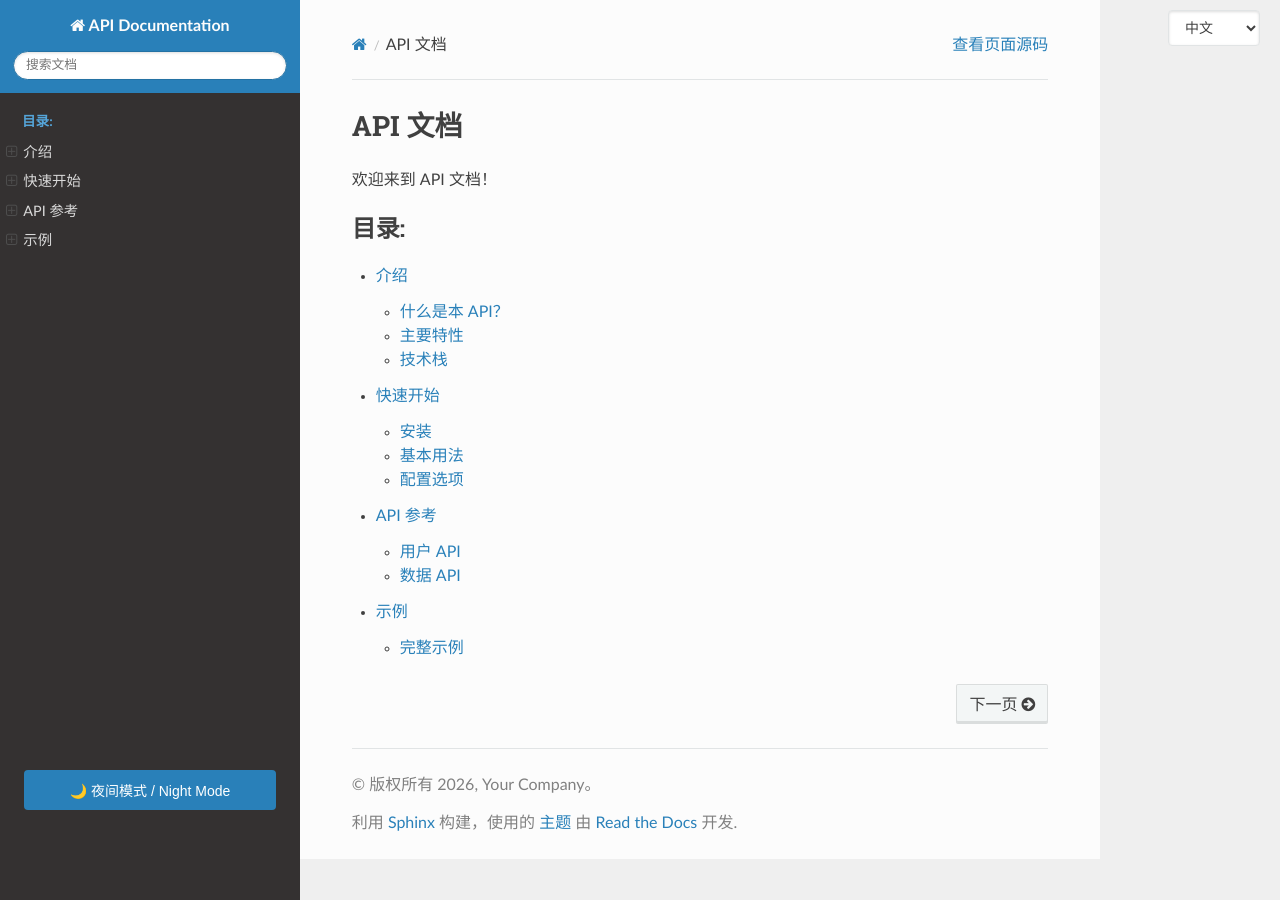
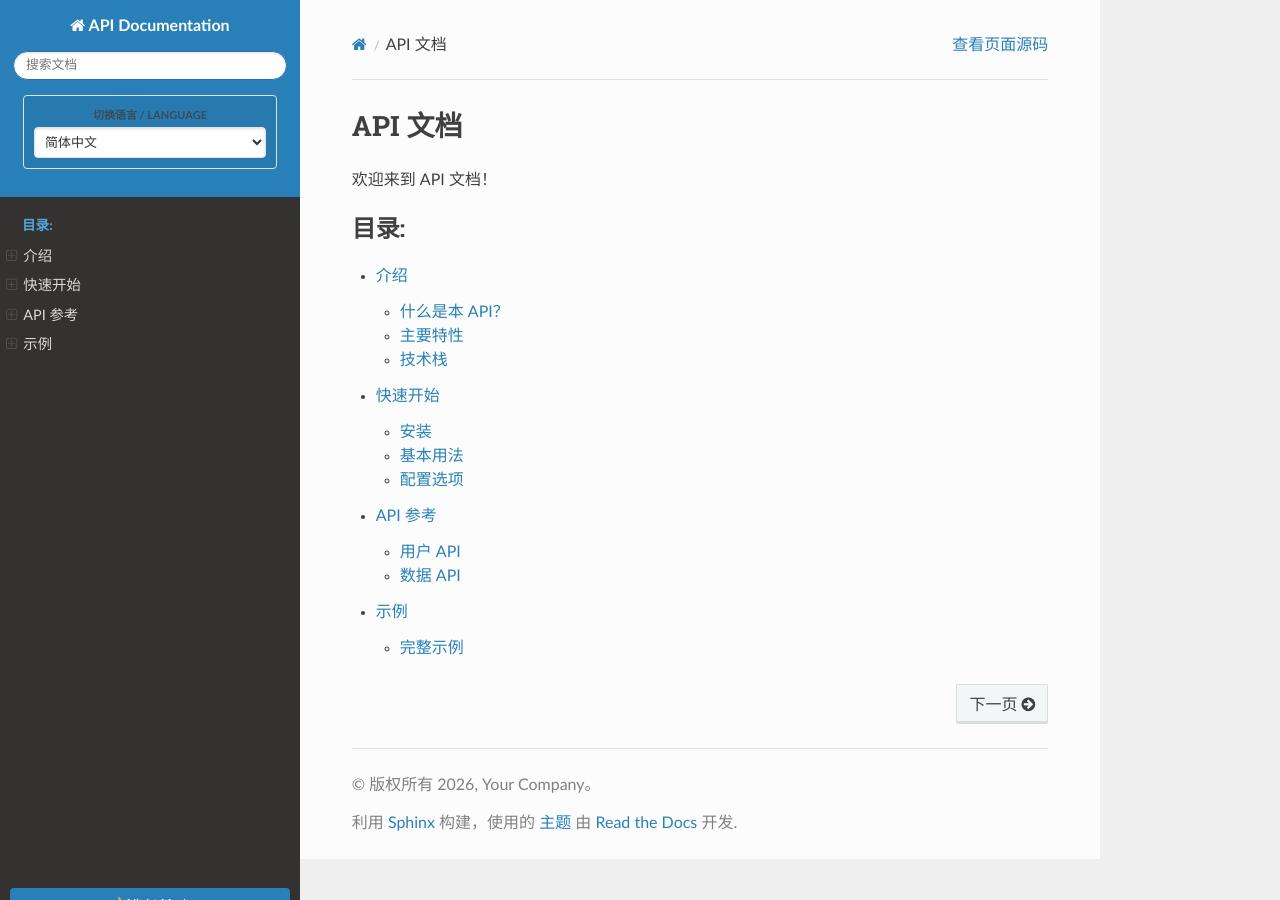
Before and after one commit to john3021454052-ship-it/doc, a Sphinx documentation site: the page built from docs/source/index.rst, in a window 1280 px wide. Built offline with Sphinx 7.4.7 and the Read the Docs theme 3.1.0, drawn with Linux system fonts in a browser that asks for light colours.

Commit message:
Reimplement language switching with localized sidebar and content support

```diff
--- a/docs/source/_static/custom.css
+++ b/docs/source/_static/custom.css
@@ -75,25 +75,20 @@ body.dark-mode .wy-side-nav-search input[type="text"] {
 
 /* Theme toggle button */
 .theme-toggle {
-    position: absolute;
-    bottom: 80px;
-    left: 0;
-    width: 100%;
-    padding: 10px;
-    background: transparent;
-    border: none;
+    margin-top: 20px;
+    padding: 0 10px;
     text-align: center;
 }
 
 .theme-toggle button {
-    width: 90%;
-    padding: 10px 15px;
+    width: 100%;
+    padding: 8px 15px;
     background-color: #2980b9;
     color: white;
     border: none;
     border-radius: 4px;
     cursor: pointer;
-    font-size: 14px;
+    font-size: 13px;
     transition: background-color 0.3s;
 }
 
@@ -109,28 +104,43 @@ body.dark-mode .theme-toggle button:hover {
     background-color: #66b3ff;
 }
 
-/* Language switcher */
-.language-switcher {
-    position: absolute;
-    top: 10px;
-    right: 20px;
-    z-index: 1000;
+/* Language switcher in sidebar */
+.language-switcher-sidebar {
+    margin: 15px 10px;
+    padding: 10px;
+    background: rgba(0,0,0,0.05);
+    border-radius: 4px;
+    border: 1px solid var(--border-color);
 }
 
-.language-switcher select {
-    padding: 8px 12px;
-    border: 1px solid var(--border-color);
+body.dark-mode .language-switcher-sidebar {
+    background: rgba(255,255,255,0.05);
+}
+
+.language-switcher-sidebar label {
+    display: block;
+    font-size: 11px;
+    font-weight: bold;
+    color: var(--text-color);
+    margin-bottom: 5px;
+    text-transform: uppercase;
+    opacity: 0.8;
+}
+
+.language-switcher-sidebar select {
+    width: 100%;
+    padding: 6px;
     border-radius: 4px;
     background-color: white;
-    color: var(--text-color);
-    font-size: 14px;
+    color: #333;
+    border: 1px solid var(--border-color);
+    font-size: 13px;
     cursor: pointer;
 }
 
-body.dark-mode .language-switcher select {
+body.dark-mode .language-switcher-sidebar select {
     background-color: #3c3c3c;
     color: #d4d4d4;
-    border-color: var(--border-color);
 }
 
 /* Code block enhancements */
@@ -214,11 +224,7 @@ body.dark-mode .highlight pre.line-numbers .line::before {
 
 /* Responsive adjustments */
 @media screen and (max-width: 768px) {
-    .language-switcher {
-        right: 10px;
-    }
-
     .theme-toggle {
-        bottom: 60px;
+        margin-top: 10px;
     }
 }
--- a/docs/source/_static/custom.js
+++ b/docs/source/_static/custom.js
@@ -1,4 +1,8 @@
-// Theme management
+/**
+ * Theme and Language Management for Sphinx RTD Theme
+ */
+
+// Theme management (Dark/Light mode)
 class ThemeManager {
     constructor() {
         this.isDark = localStorage.getItem('theme') === 'dark';
@@ -29,6 +33,14 @@ class ThemeManager {
         const navSide = document.querySelector('.wy-nav-side');
         if (!navSide) return;
 
+        // Create container for buttons in sidebar
+        let sidebarControls = document.querySelector('.sidebar-controls');
+        if (!sidebarControls) {
+            sidebarControls = document.createElement('div');
+            sidebarControls.className = 'sidebar-controls';
+            navSide.appendChild(sidebarControls);
+        }
+
         const toggleDiv = document.createElement('div');
         toggleDiv.className = 'theme-toggle';
 
@@ -39,18 +51,18 @@ class ThemeManager {
         button.addEventListener('click', () => this.toggle());
 
         toggleDiv.appendChild(button);
-        navSide.appendChild(toggleDiv);
+        sidebarControls.appendChild(toggleDiv);
     }
 
     updateButtonText(button) {
         const btn = button || document.getElementById('theme-toggle-btn');
         if (btn) {
-            btn.textContent = this.isDark ? '☀️ 白天模式 / Day Mode' : '🌙 夜间模式 / Night Mode';
+            btn.textContent = this.isDark ? '☀️ Day Mode' : '🌙 Night Mode';
         }
     }
 }
 
-// Language switcher
+// Language switcher logic
 class LanguageSwitcher {
     constructor() {
         this.currentLang = this.detectLanguage();
@@ -59,7 +71,6 @@ class LanguageSwitcher {
 
     detectLanguage() {
         const path = window.location.pathname;
-        // Check if we're in the English build or English content path
         if (path.includes('/html-en/') || path.includes('/en/') || path.includes('index_en.html')) {
             return 'en';
         }
@@ -68,70 +79,95 @@ class LanguageSwitcher {
 
     init() {
         this.createSwitcher();
+        this.persistPreference();
+    }
+
+    persistPreference() {
+        localStorage.setItem('preferred_lang', this.currentLang);
     }
 
     createSwitcher() {
-        const navContent = document.querySelector('.wy-nav-content');
-        if (!navContent) return;
+        const sideNavSearch = document.querySelector('.wy-side-nav-search');
+        if (!sideNavSearch) return;
 
         const switcherDiv = document.createElement('div');
-        switcherDiv.className = 'language-switcher';
+        switcherDiv.className = 'language-switcher-sidebar';
+
+        const label = document.createElement('label');
+        label.textContent = this.currentLang === 'zh' ? '切换语言 / Language' : 'Language / 语言';
 
         const select = document.createElement('select');
         select.id = 'language-select';
 
         const optionZh = document.createElement('option');
         optionZh.value = 'zh';
-        optionZh.textContent = '中文';
+        optionZh.textContent = '简体中文';
+        optionZh.selected = this.currentLang === 'zh';
 
         const optionEn = document.createElement('option');
         optionEn.value = 'en';
         optionEn.textContent = 'English';
+        optionEn.selected = this.currentLang === 'en';
 
         select.appendChild(optionZh);
         select.appendChild(optionEn);
-        select.value = this.currentLang;
 
         select.addEventListener('change', (e) => this.switchLanguage(e.target.value));
 
+        switcherDiv.appendChild(label);
         switcherDiv.appendChild(select);
-        navContent.insertBefore(switcherDiv, navContent.firstChild);
+
+        // Insert after the search box or home link
+        sideNavSearch.appendChild(switcherDiv);
     }
 
     switchLanguage(lang) {
+        if (lang === this.currentLang) return;
+
         const currentPath = window.location.pathname;
-        const hasHtmlEn = currentPath.includes('/html-en/');
-        const hasHtmlZh = currentPath.includes('/html-zh/');
         let newPath = currentPath;
 
         if (lang === 'zh') {
-            // Switch to Chinese (html-zh directory)
-            if (hasHtmlEn) {
+            // Switch from English to Chinese
+            if (newPath.includes('/html-en/')) {
                 newPath = newPath.replace('/html-en/', '/html-zh/');
             }
-            newPath = newPath.replace('index_en.html', 'index.html');
-            // Also replace /en/ with /zh_CN/ in the path
-            newPath = newPath.replace(/\/en\//, '/zh_CN/');
+            if (newPath.includes('/en/')) {
+                newPath = newPath.replace('/en/', '/zh_CN/');
+            }
+            if (newPath.includes('index_en.html')) {
+                newPath = newPath.replace('index_en.html', 'index.html');
+            }
         } else {
-            // Switch to English (html-en directory)
-            if (hasHtmlZh) {
+            // Switch from Chinese to English
+            if (newPath.includes('/html-zh/')) {
                 newPath = newPath.replace('/html-zh/', '/html-en/');
             }
-            newPath = newPath.replace('index.html', 'index_en.html');
-            // Also replace /zh_CN/ with /en/ in the path
-            newPath = newPath.replace(/\/zh_CN\//, '/en/');
+            if (newPath.includes('/zh_CN/')) {
+                newPath = newPath.replace('/zh_CN/', '/en/');
+            }
+            if (newPath.includes('index.html')) {
+                newPath = newPath.replace('index.html', 'index_en.html');
+            } else if (newPath.endsWith('/')) {
+                newPath += 'index_en.html';
+            }
         }
 
-        // If the path hasn't changed, we're likely already on the correct language version
+        // Final fallback: if newPath is still the same, we might need a more aggressive replacement
         if (newPath === currentPath) {
-            return;
+            if (lang === 'en') {
+                newPath = 'index_en.html';
+            } else {
+                newPath = 'index.html';
+            }
         }
 
+        localStorage.setItem('preferred_lang', lang);
         window.location.href = newPath;
     }
 }
 
-// Code block enhancements
+// Code block enhancements (Copy & Line Numbers)
 class CodeBlockEnhancer {
     constructor() {
         this.init();
@@ -146,7 +182,7 @@ class CodeBlockEnhancer {
     enhanceCodeBlocks() {
         const codeBlocks = document.querySelectorAll('.highlight');
 
-        codeBlocks.forEach((block, index) => {
+        codeBlocks.forEach((block) => {
             if (block.querySelector('.code-block-controls')) return;
 
             const wrapper = document.createElement('div');
@@ -155,22 +191,20 @@ class CodeBlockEnhancer {
             block.parentNode.insertBefore(wrapper, block);
             wrapper.appendChild(block);
 
-            const controls = this.createControls(block, index);
+            const controls = this.createControls(block);
             wrapper.insertBefore(controls, block);
         });
     }
 
-    createControls(codeBlock, index) {
+    createControls(codeBlock) {
         const controlsDiv = document.createElement('div');
         controlsDiv.className = 'code-block-controls';
 
-        // Copy button
         const copyBtn = document.createElement('button');
         copyBtn.textContent = 'Copy';
         copyBtn.className = 'copy-btn';
         copyBtn.addEventListener('click', () => this.copyCode(codeBlock, copyBtn));
 
-        // Line numbers button
         const lineBtn = document.createElement('button');
         lineBtn.textContent = 'Line';
         lineBtn.className = 'line-btn';
@@ -185,23 +219,15 @@ class CodeBlockEnhancer {
     copyCode(codeBlock, button) {
         const pre = codeBlock.querySelector('pre');
         if (!pre) return;
-
         const code = pre.textContent;
 
         navigator.clipboard.writeText(code).then(() => {
             const originalText = button.textContent;
             button.textContent = 'Copied!';
             button.classList.add('copied');
-
             setTimeout(() => {
                 button.textContent = originalText;
                 button.classList.remove('copied');
-            }, 2000);
-        }).catch(err => {
-            console.error('Failed to copy:', err);
-            button.textContent = 'Failed';
-            setTimeout(() => {
-                button.textContent = 'Copy';
             }, 2000);
         });
     }
@@ -211,7 +237,6 @@ class CodeBlockEnhancer {
         if (!pre) return;
 
         if (pre.classList.contains('line-numbers')) {
-            // Remove line numbers
             pre.classList.remove('line-numbers');
             const lines = pre.querySelectorAll('.line');
             lines.forEach(line => {
@@ -219,29 +244,24 @@ class CodeBlockEnhancer {
                 span.outerHTML = span.innerHTML;
             });
         } else {
-            // Add line numbers
             pre.classList.add('line-numbers');
             const code = pre.innerHTML;
             const lines = code.split('\n');
-
-            const wrappedLines = lines.map(line => {
-                return `<span class="line">${line}</span>`;
-            }).join('\n');
-
+            const wrappedLines = lines.map(line => `<span class="line">${line}</span>`).join('\n');
             pre.innerHTML = wrappedLines;
         }
     }
 }
 
-// Initialize all features when DOM is ready
+// Initialization
+function initializeFeatures() {
+    new ThemeManager();
+    new LanguageSwitcher();
+    new CodeBlockEnhancer();
+}
+
 if (document.readyState === 'loading') {
     document.addEventListener('DOMContentLoaded', initializeFeatures);
 } else {
     initializeFeatures();
 }
-
-function initializeFeatures() {
-    new ThemeManager();
-    new LanguageSwitcher();
-    new CodeBlockEnhancer();
-}
```
